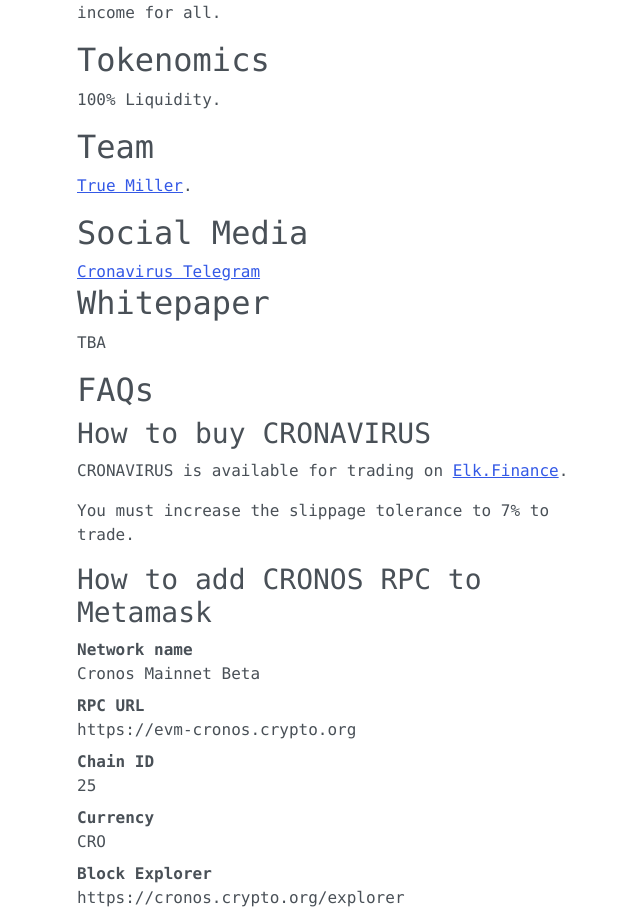
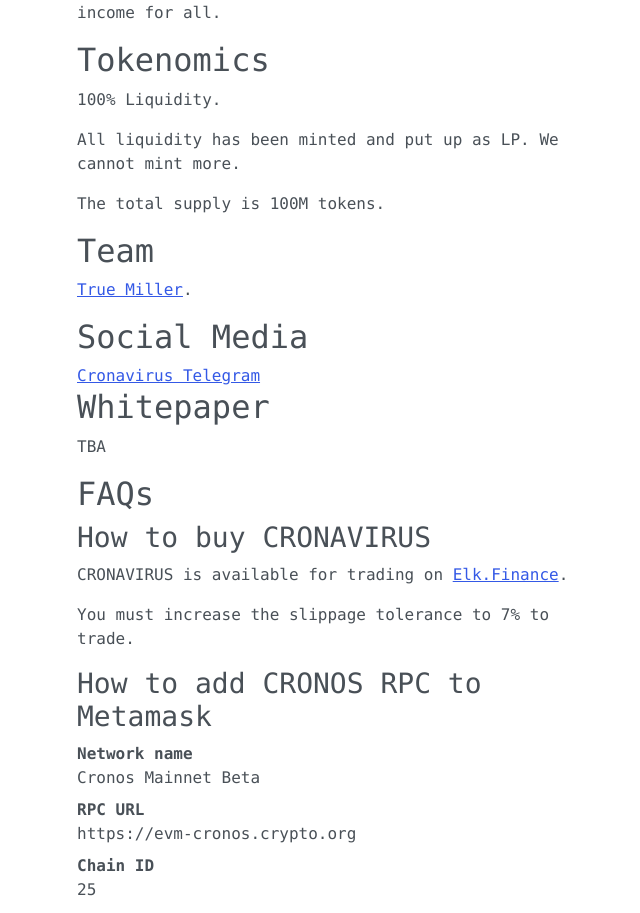
Before and after one commit to truemiller/cronavirus, a Next.js app: page / in a window 1280 px wide. Shown: the part 1026-1939 px from the top of the page, without its empty margins (296-936 px from the left). Built offline with nearby package versions, Linux system fonts and the light colour scheme.

Commit message:
update front

```diff
--- a/pages/index.js
+++ b/pages/index.js
@@ -33,7 +33,8 @@
 
                     <h2>Tokenomics</h2>
                     <p>100% Liquidity.</p>
-
+                    <p>All liquidity has been minted and put up as LP. We cannot mint more.</p>
+                    <p>The total supply is 100M tokens.</p>
 
                     <h2>Team</h2>
                     <p><a href="//truemiller.com">True Miller</a>.</p>
```
